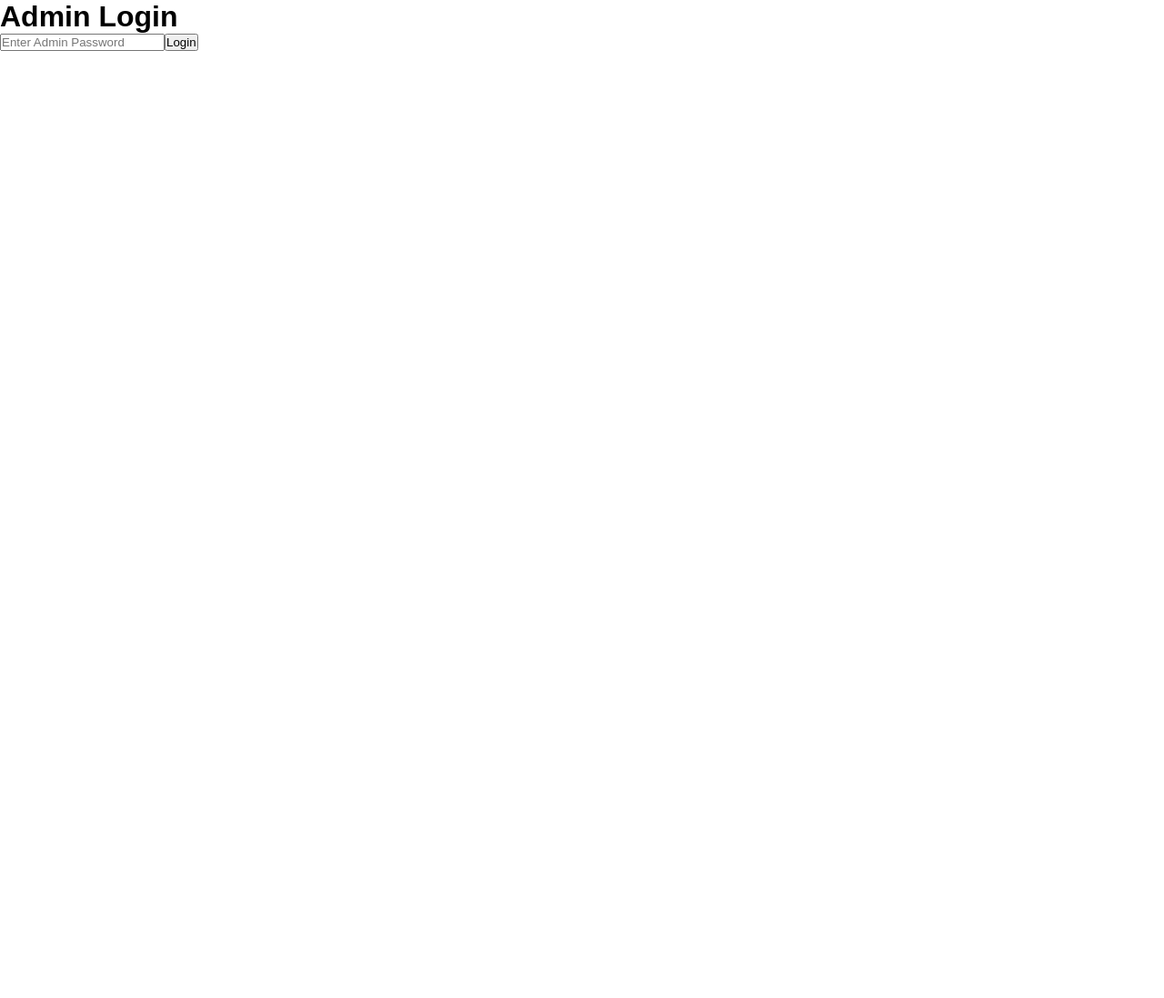
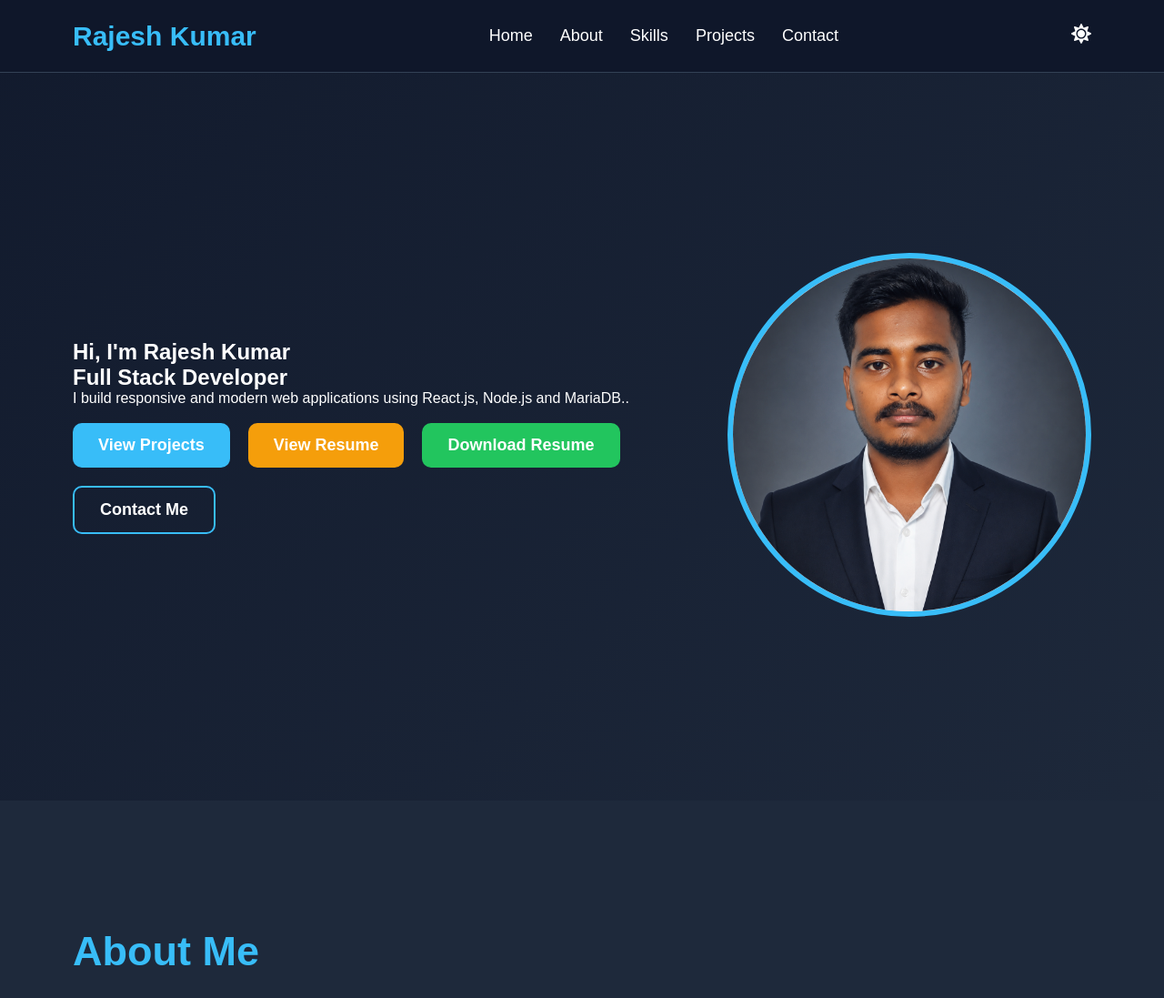
Before and after one commit to rockybhai42/rajesh-portfolio, a React (Vite) app in the folder client/my-portfolio-app/: page / in a window 1280 px wide. Shown: the top 1097 px of the page at 91% size. Before the commit the page ends 800 px from the top, so only its background shows below. Built offline with nearby package versions, Linux system fonts and the light colour scheme.

Commit message:
testing email

```diff
--- a/client/my-portfolio-app/src/App.jsx
+++ b/client/my-portfolio-app/src/App.jsx
@@ -1,42 +1,42 @@
+import "./styles/app.css";
+import Navbar from "./components/Navbar";
+import Hero from "./components/Hero";
+import About from "./components/About";
+import Skills from "./components/Skills";
+import Projects from "./components/Projects";
+import Contact from "./components/Contact";
+import Footer from "./components/Footer";
+import { useState,useEffect } from "react";
+
+function App (){
+  const [theme, setTheme] = useState(localStorage.getItem("theme")||"dark");
+  useEffect(()=>{
+    localStorage.setItem("theme",theme);
+  },[theme]);
+
+  return(
+    <>
+    <div className={theme}>
+        <Navbar theme = {theme} setTheme = {setTheme} />
+        <Hero />
+        <About />
+        <Skills />
+        <Projects />
+        <Contact />
+        <Footer />
+    </div>
+    </>
+  )
+}
+
+export default App;
+
+
 // import "./styles/app.css";
-// import Navbar from "./components/Navbar";
-// import Hero from "./components/Hero";
-// import About from "./components/About";
-// import Skills from "./components/Skills";
-// import Projects from "./components/Projects";
-// import Contact from "./components/Contact";
-// import Footer from "./components/Footer";
-// import { useState,useEffect } from "react";
+// import Admin from "./components/Admin";
 
-// function App (){
-//   const [theme, setTheme] = useState(localStorage.getItem("theme")||"dark");
-//   useEffect(()=>{
-//     localStorage.setItem("theme",theme);
-//   },[theme]);
-
-//   return(
-//     <>
-//     <div className={theme}>
-//         <Navbar theme = {theme} setTheme = {setTheme} />
-//         <Hero />
-//         <About />
-//         <Skills />
-//         <Projects />
-//         <Contact />
-//         <Footer />
-//     </div>
-//     </>
-//   )
+// function App() {
+//   return <Admin />;
 // }
 
 // export default App;
-
-
-import "./styles/app.css";
-import Admin from "./components/Admin";
-
-function App() {
-  return <Admin />;
-}
-
-export default App;
```
